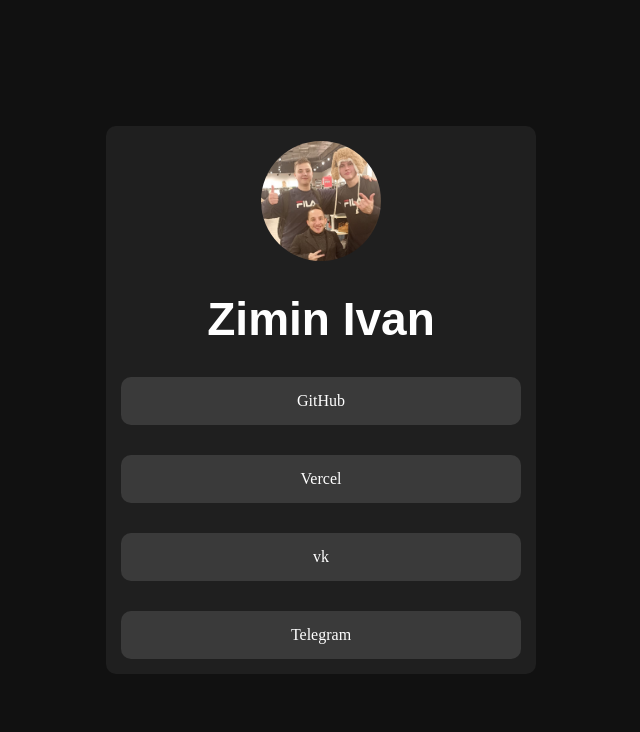
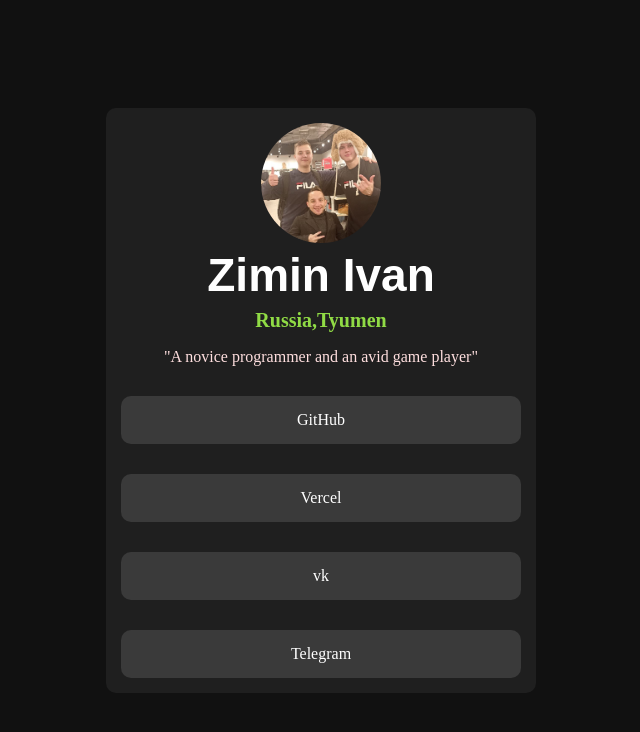
Before and after one commit to Ivan4el/my-project1, a plain HTML site: page index.html in a window 1280 px wide. Shown: the whole page, without its empty margins (319-959 px from the left). Drawn offline with Linux system fonts and the light colour scheme.

Commit message:
Update index.html

```diff
--- a/index.html
+++ b/index.html
@@ -7,7 +7,9 @@
 <body>
 <div class="cont">
     <img src="./IMG_20231102_215449_604.jpg"/>
-        <h1 style="font-size: 46px; font-family: Arial, Helvetica, sans-serif;color: #fff;">Zimin Ivan</h1>
+        <h1 style="font-size: 46px; font-family: Arial, Helvetica, sans-serif;color: #fff;margin:5px 5px ;">Zimin Ivan</h1>
+    <h2 style="color: rgb(144, 219, 69);font-size:20px ;margin:7px 7px ;">Russia,Tyumen</h2>
+    <p style="color: #ffdfdf;">"A novice programmer and an avid game player"</p>
 <a href="https://github.com/Ivan4el" class="button">GitHub</a>
 <a href="https://vercel.com/ivan4elans-projects" class="button">Vercel</a>
 <a href="https://vk.com/id246964645" class="button">vk</a>
```
